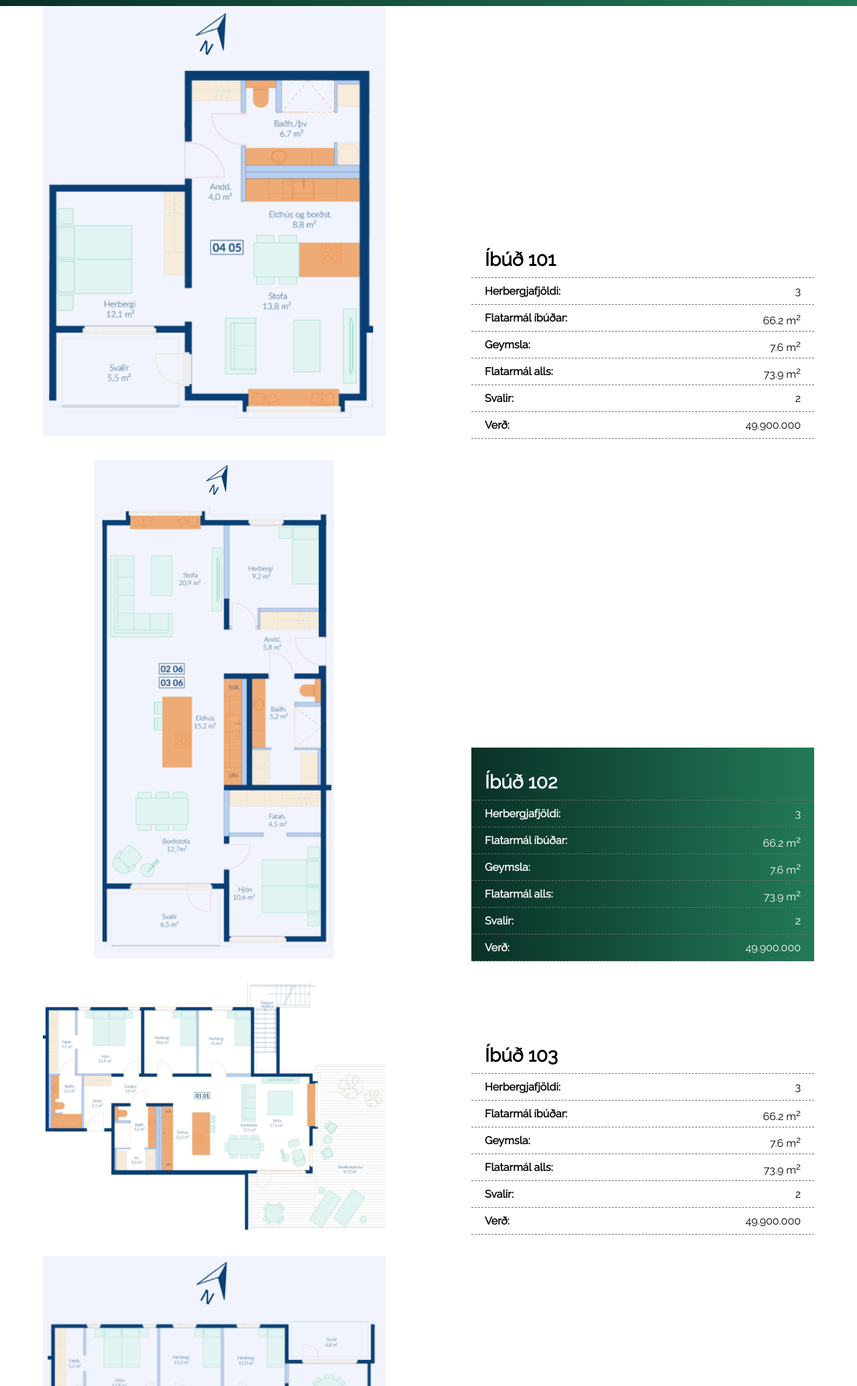
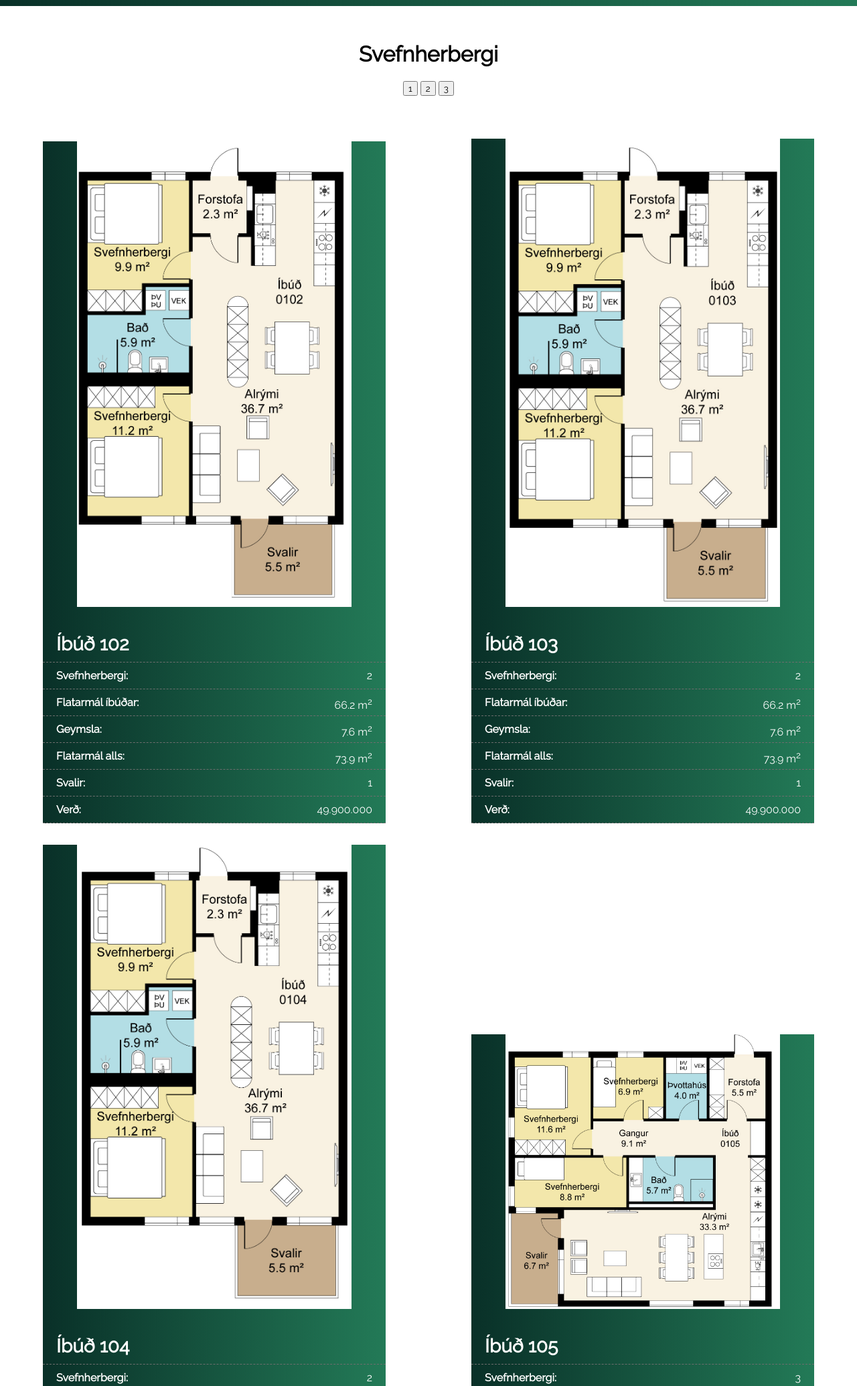
Before and after one commit to karithrastarson/information-page, a plain HTML site: page public/teikningar.html in a window 1280 px wide. Shown: the part 140-2209 px from the top of the page at 67% size. Drawn offline with Linux system fonts and the light colour scheme.

Commit message:
new pics

```diff
--- a/public/css/main.css
+++ b/public/css/main.css
@@ -214,7 +214,9 @@ TOP NAVIGATION STUFF ENDS
 img {
     max-height: 100%;
 }
-
+.floor-plan {
+    max-width:80%;
+}
 .button__inner {
     transform: translate3D(0, -10px, 0);
 }
@@ -716,3 +718,12 @@ margin-top:0;
       animation-duration: 1s;
     }
   }
+
+
+  /*TOGGLE BUTTONS*/
+
+  .filter {
+    padding-bottom:2em;
+    margin-top: 2em;
+    margin-bottom: 2em;
+  }
--- a/public/js/main.js
+++ b/public/js/main.js
@@ -88,3 +88,34 @@ function addAllColumnHeaders(myList, selector) {
 
     return columnSet;
 }
+
+function toggle1() {
+  var elements = document.getElementsByClassName("1-svefnh");
+  for(var i = 0; i < elements.length; i++) {
+    if (elements[i].style.display === "none") {
+        elements[i].style.display = "block";
+      } else {
+        elements[i].style.display = "none";
+      }
+    }
+    }
+function toggle2() {
+    var elements = document.getElementsByClassName("2-svefnh");
+    for(var i = 0; i < elements.length; i++) {
+      if (elements[i].style.display === "none") {
+          elements[i].style.display = "block";
+        } else {
+          elements[i].style.display = "none";
+        }
+  }
+}
+  function toggle3() {
+    var elements = document.getElementsByClassName("3-svefnh");
+    for(var i = 0; i < elements.length; i++) {
+      if (elements[i].style.display === "none") {
+          elements[i].style.display = "block";
+        } else {
+          elements[i].style.display = "none";
+        }
+  }
+}
--- a/public/teikningar.html
+++ b/public/teikningar.html
@@ -48,69 +48,62 @@
             <h2> Fyrstu íbúðir fara í sölu í lok 2022</h2>
         </div>
 
-        <div class="wrapper-item">
-            <img src="media/images/floor-plans/apt-101.png" />
+        <div class="wrapper-item-wide filter">
+            <h1>Svefnherbergi</h1>
+            <button onclick="toggle1()">1</button>
+            <button onclick="toggle2()">2</button>
+            <button onclick="toggle3()">3</button>
         </div>
-        <div class="wrapper-item">
+
+
+        <div class="wrapper-item theme-gradient 2-svefnh">
+            <img class="floor-plan" src="media/images/floor-plans/0102.jpg" />
             <ul class="apt">
-                <li class="apt-name">Íbúð 101</li>
-                <li><strong>Herbergjafjöldi:</strong><span>3</span></li>
+                <li class="apt-name">Íbúð 102</li>
+                <li><strong>Svefnherbergi:</strong><span>2</span></li>
                 <li><strong>Flatarmál íbúðar:</strong><span>66.2 m<sup>2</sup></sup></span></li>
                 <li><strong>Geymsla:</strong><span>7.6 m<sup>2</sup></span></li>
                 <li><strong>Flatarmál alls:</strong><span>73.9 m<sup>2</sup></span></li>
-                <li><strong>Svalir:</strong><span>2</span></li>
+                <li><strong>Svalir:</strong><span>1</span></li>
                 <li><strong>Verð:</strong><span>49.900.000</span></li>
             </ul>
         </div>
 
-
-        <div class="wrapper-item">
-            <img src="media/images/floor-plans/apt-102.png" />
-        </div>
-        <div class="wrapper-item theme-gradient">
+        <div class="wrapper-item theme-gradient 2-svefnh" >
+            <img class="floor-plan" src="media/images/floor-plans/0103.jpg" />
             <ul class="apt">
-                <li class="apt-name">Íbúð 102</li>
-                <li><strong>Herbergjafjöldi:</strong><span>3</span></li>
+                <li class="apt-name">Íbúð 103</li>
+                <li><strong>Svefnherbergi:</strong><span>2</span></li>
                 <li><strong>Flatarmál íbúðar:</strong><span>66.2 m<sup>2</sup></sup></span></li>
                 <li><strong>Geymsla:</strong><span>7.6 m<sup>2</sup></span></li>
                 <li><strong>Flatarmál alls:</strong><span>73.9 m<sup>2</sup></span></li>
-                <li><strong>Svalir:</strong><span>2</span></li>
+                <li><strong>Svalir:</strong><span>1</span></li>
                 <li><strong>Verð:</strong><span>49.900.000</span></li>
             </ul>
         </div>
 
-
-
-
-        <div class="wrapper-item">
-            <img src="media/images/floor-plans/apt-103.png" />
-        </div>
-        <div class="wrapper-item">
+        <div class="wrapper-item theme-gradient 2-svefnh">
+            <img class="floor-plan" src="media/images/floor-plans/0104.jpg" />
             <ul class="apt">
-                <li class="apt-name">Íbúð 103</li>
-                <li><strong>Herbergjafjöldi:</strong><span>3</span></li>
+                <li class="apt-name">Íbúð 104</li>
+                <li><strong>Svefnherbergi:</strong><span>2</span></li>
                 <li><strong>Flatarmál íbúðar:</strong><span>66.2 m<sup>2</sup></sup></span></li>
                 <li><strong>Geymsla:</strong><span>7.6 m<sup>2</sup></span></li>
                 <li><strong>Flatarmál alls:</strong><span>73.9 m<sup>2</sup></span></li>
-                <li><strong>Svalir:</strong><span>2</span></li>
+                <li><strong>Svalir:</strong><span>1</span></li>
                 <li><strong>Verð:</strong><span>49.900.000</span></li>
             </ul>
         </div>
 
-
-
-
-        <div class="wrapper-item">
-            <img src="media/images/floor-plans/apt-104.png" />
-        </div>
-        <div class="wrapper-item theme-gradient">
+        <div class="wrapper-item theme-gradient 3-svefnh">
+            <img class="floor-plan" src="media/images/floor-plans/0105.jpg" />
             <ul class="apt">
-                <li class="apt-name">Íbúð 104</li>
-                <li><strong>Herbergjafjöldi:</strong><span>3</span></li>
+                <li class="apt-name">Íbúð 105</li>
+                <li><strong>Svefnherbergi:</strong><span>3</span></li>
                 <li><strong>Flatarmál íbúðar:</strong><span>66.2 m<sup>2</sup></sup></span></li>
                 <li><strong>Geymsla:</strong><span>7.6 m<sup>2</sup></span></li>
                 <li><strong>Flatarmál alls:</strong><span>73.9 m<sup>2</sup></span></li>
-                <li><strong>Svalir:</strong><span>2</span></li>
+                <li><strong>Svalir:</strong><span>1</span></li>
                 <li><strong>Verð:</strong><span>49.900.000</span></li>
             </ul>
         </div>
@@ -119,20 +112,11 @@
 
 
 
-        <div class="wrapper-item">
-            <img src="media/images/floor-plans/apt-101.png" />
-        </div>
-        <div class="wrapper-item">
-            <ul class="apt">
-                <li class="apt-name">Íbúð 105</li>
-                <li><strong>Herbergjafjöldi:</strong><span>3</span></li>
-                <li><strong>Flatarmál íbúðar:</strong><span>66.2 m<sup>2</sup></sup></span></li>
-                <li><strong>Geymsla:</strong><span>7.6 m<sup>2</sup></span></li>
-                <li><strong>Flatarmál alls:</strong><span>73.9 m<sup>2</sup></span></li>
-                <li><strong>Svalir:</strong><span>2</span></li>
-                <li><strong>Verð:</strong><span>49.900.000</span></li>
-            </ul>
-        </div>
+
+
+
+
+
 
 
         <footer id="footer">
```
Also changed, not shown: public/index.html (+10 -10 lines), public/media/images/floor-plans/0102.jpg (added), public/media/images/floor-plans/0103.jpg (added), public/media/images/floor-plans/0104.jpg (added), public/media/images/floor-plans/0105.jpg (added), public/media/images/floor-plans/0201.jpg (added), public/media/images/floor-plans/0202.jpg (added), public/media/images/floor-plans/0203.jpg (added), public/media/images/floor-plans/0204.jpg (added), public/media/images/floor-plans/0205.jpg (added), public/media/images/floor-plans/0206.jpg (added), public/media/images/floor-plans/0301.jpg (added), public/media/images/floor-plans/0302.jpg (added), public/media/images/floor-plans/0303.jpg (added), 3 more files.
